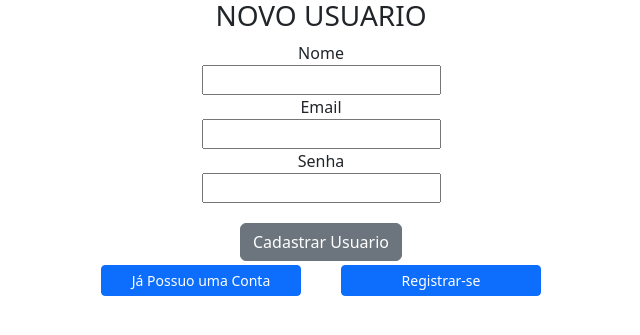
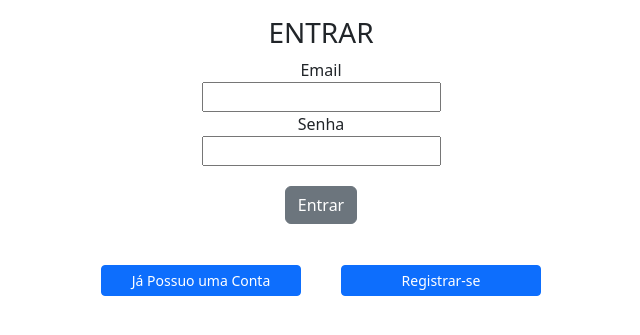
Before and after one commit to CarlosHassF/Projeto-Folha-Ponto, a PHP site: page /registrar_usuario.php in a window 1280 px wide. Shown: the top 335 px of the page, without its empty margins (319-959 px from the left). Run offline with PHP 8.4, Linux system fonts and the light colour scheme.

Commit message:
folha-ponto

```diff
--- a/corpo/registrar_usuario.php
+++ b/corpo/registrar_usuario.php
@@ -57,8 +57,8 @@
     const app = Vue.createApp({
     data() {
         return{
-            antigo:false,
-            novo:true,
+            antigo:true,
+            novo:false,
         }
     },
     methods: {
```
